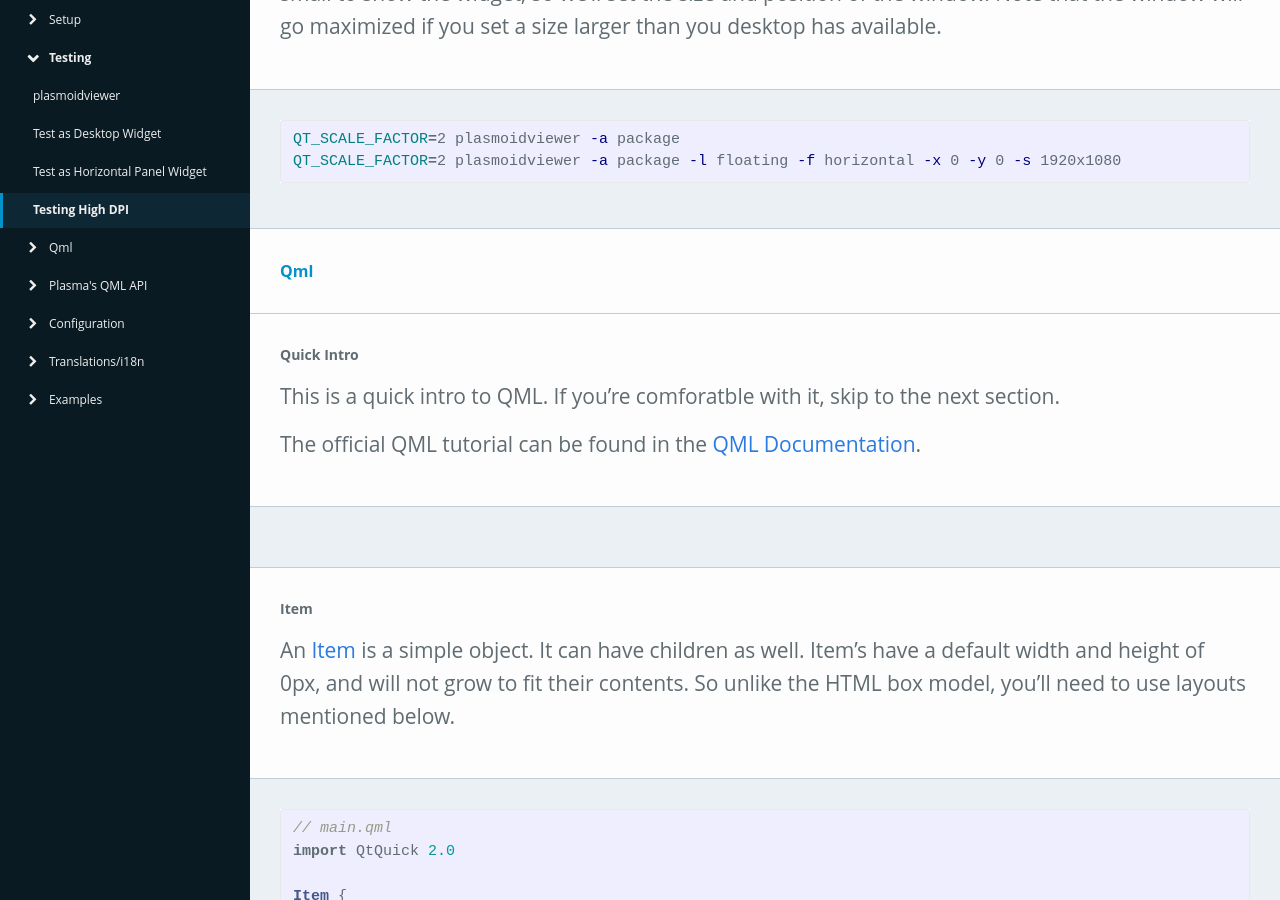
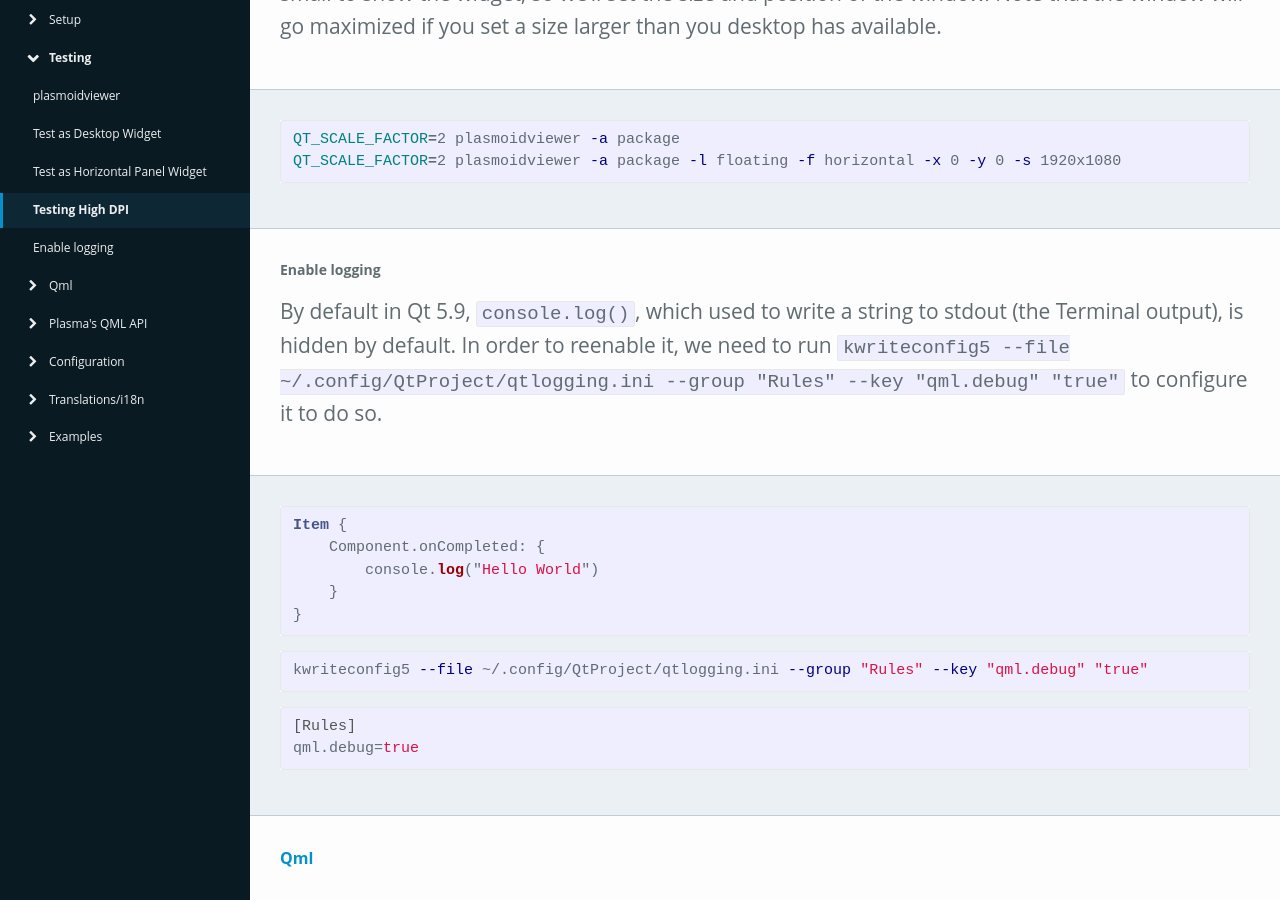
Before and after one commit to Zren/zren.github.io, a Jekyll site: the page built from kde_docs.md, in a window 1280 px wide and 900 px high, scrolled down 5600 px. Built offline with Jekyll 4.4.1, drawn with Linux system fonts in a browser that asks for light colours; some of the changed text lies outside the part shown.

Commit message:
Update docs

```diff
--- a/kde_docs.md
+++ b/kde_docs.md
@@ -218,6 +218,29 @@ QT_SCALE_FACTOR=2 plasmoidviewer -a package -l floating -f horizontal -x 0 -y 0
 {% endcapture %}{% include docSection.html label=label sectionLeft=sectionLeft sectionRight=sectionRight %}
 
 
+{% capture label %}Enable logging{% endcapture %}
+{% capture sectionLeft %}
+By default in Qt 5.9, `console.log()`, which used to write a string to stdout (the Terminal output), is hidden by default. In order to reenable it, we need to run `kwriteconfig5 --file ~/.config/QtProject/qtlogging.ini --group "Rules" --key "qml.debug" "true"` to configure it to do so.
+{% endcapture %}{% capture sectionRight %}
+
+{% highlight qml %}
+Item {
+    Component.onCompleted: {
+        console.log("Hello World")
+    }
+}
+{% endhighlight %}
+{% highlight bash %}
+kwriteconfig5 --file ~/.config/QtProject/qtlogging.ini --group "Rules" --key "qml.debug" "true"
+{% endhighlight %}
+{% highlight ini %}
+[Rules]
+qml.debug=true
+{% endhighlight %}
+
+{% endcapture %}{% include docSection.html label=label sectionLeft=sectionLeft sectionRight=sectionRight %}
+
+
 <!-- ------- -->
 {% include docHeader.html label="Qml" %}
 
```
Also changed, not shown: other parts of kde_docs.md (+1 -1 lines).
